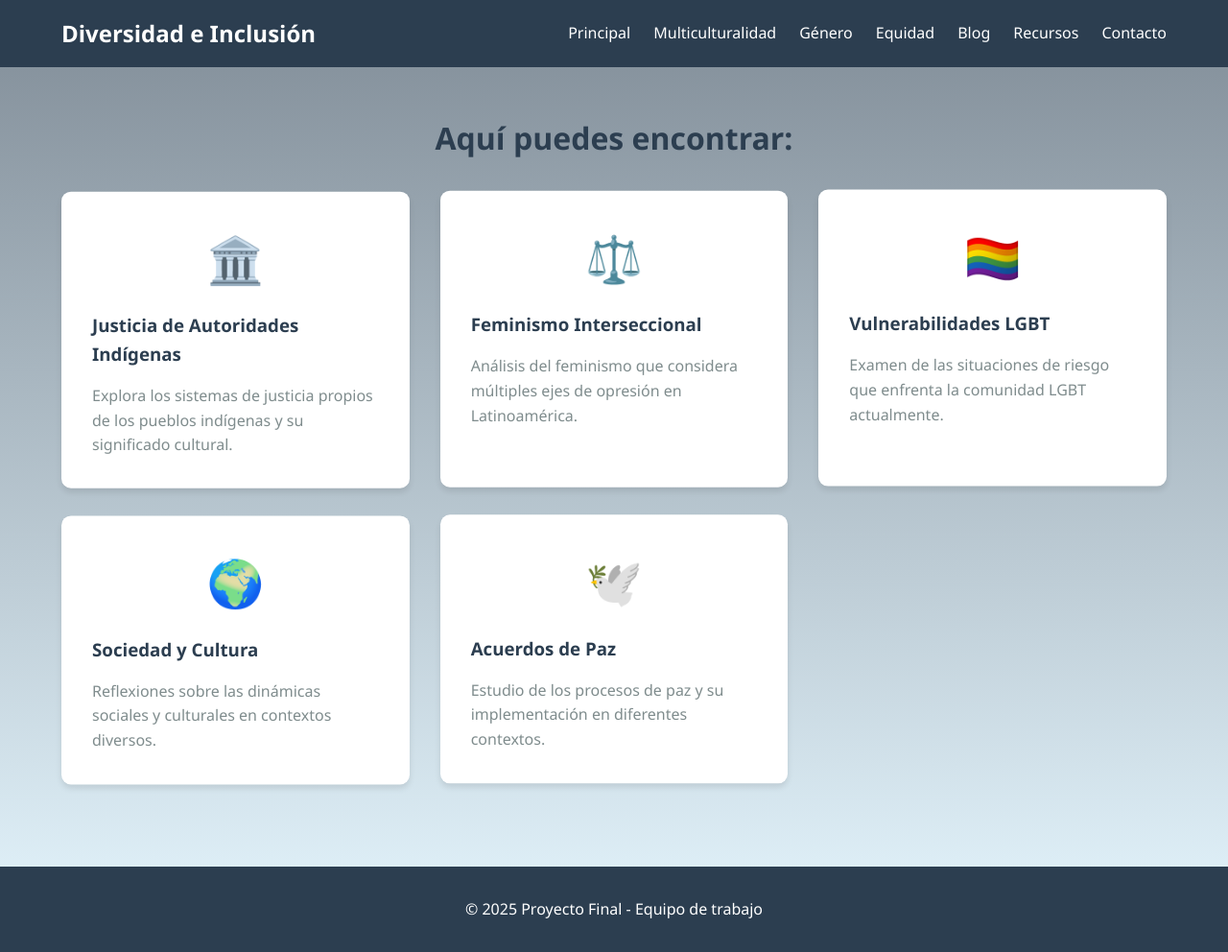
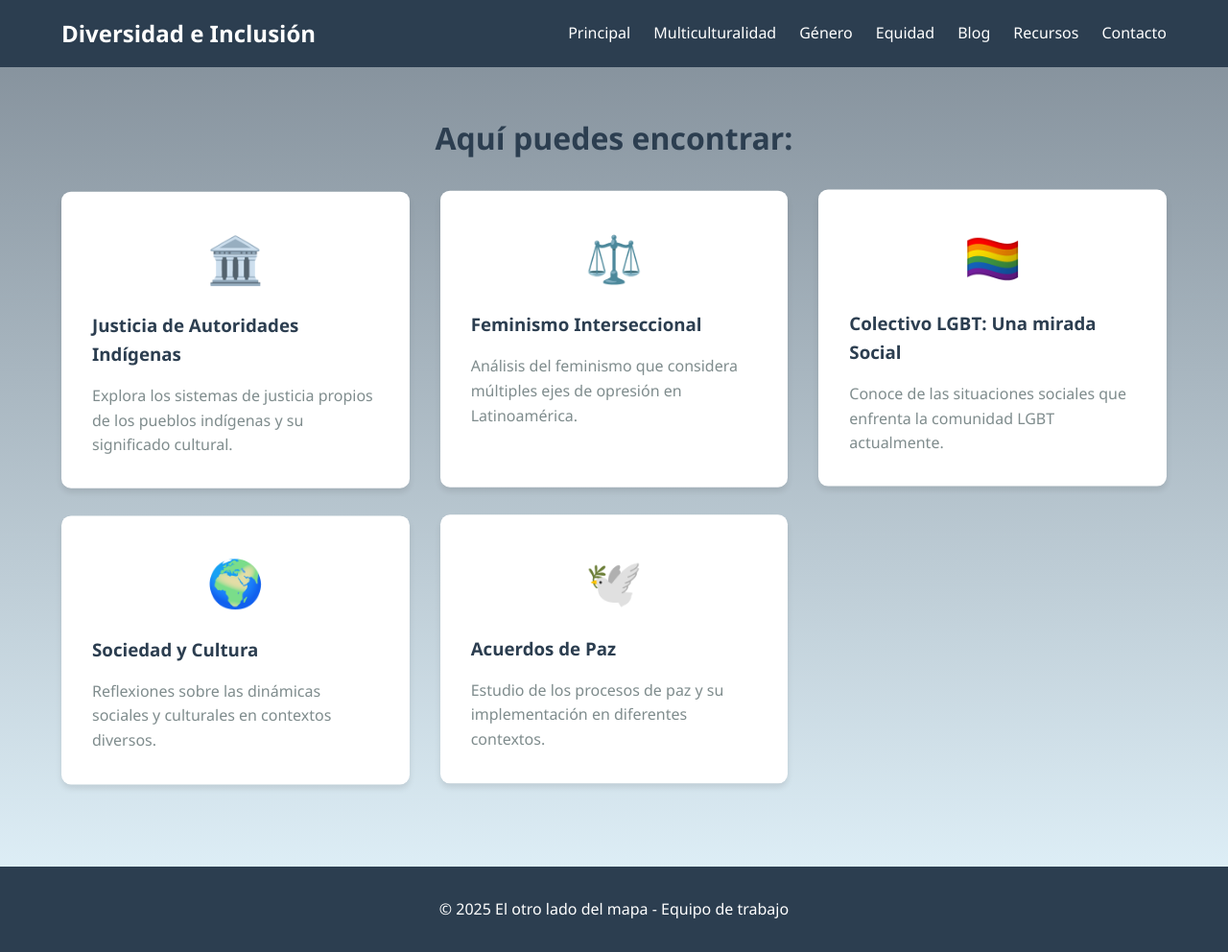
Before and after one commit to jelbybolt/Sitio_web_Gua, a plain HTML site: page home.html in a window 1280 px wide. Shown: the whole page at 96% size. Drawn offline with Linux system fonts and the light colour scheme.

Commit message:
cambios cambios cambios

```diff
--- a/home.html
+++ b/home.html
@@ -43,8 +43,8 @@
 
             <div class="card animated-card" onclick="openTopic('vulnerabilidad-lgbt')">
                 <div class="card-icon">🏳️‍🌈</div>
-                <h3>Vulnerabilidades LGBT</h3>
-                <p>Examen de las situaciones de riesgo que enfrenta la comunidad LGBT actualmente.</p>
+                <h3>Colectivo LGBT: Una mirada Social</h3>
+                <p>Conoce de las situaciones sociales que enfrenta la comunidad LGBT actualmente.</p>
             </div>
 
             <div class="card animated-card" onclick="openTopic('sociedad-cultura')">
@@ -62,7 +62,7 @@
     </main>
 
     <footer>
-        <p>&copy; 2025 Proyecto Final - Equipo de trabajo</p>
+        <p>&copy; 2025 El otro lado del mapa - Equipo de trabajo</p>
     </footer>
 
 </body>
```
Also changed, not shown: index.html (+1 -1 lines), pages/justucia-indigena.html (+1 -1 lines).
